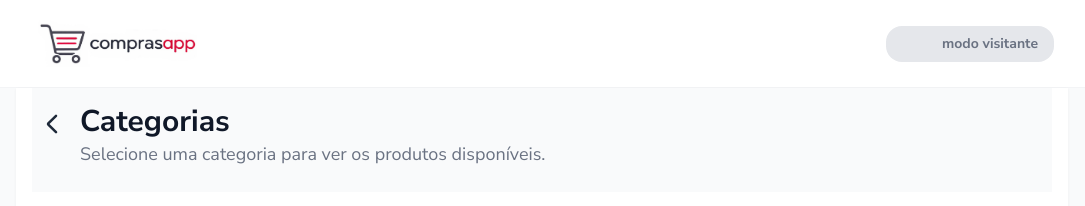
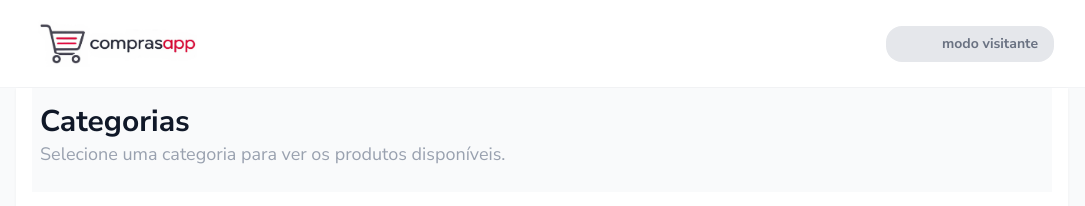
Before and after one commit to PauloHPMKT/app-comprasapp, a Vue app: page /app/categories in a window 1280 px wide. Shown: the top 206 px of the page, without its empty margins (98-1183 px from the left). Built offline with nearby package versions, Linux system fonts and the light colour scheme; no server answers; sample sign-in values are in the browser's storage; some icons are missing.

Commit message:
refactor: turn optional arrow to back navigation history

```diff
--- a/src/components/PageHeaderTitle.vue
+++ b/src/components/PageHeaderTitle.vue
@@ -4,7 +4,8 @@ import { useRouter } from 'vue-router';
 
 interface PageHeaderTitleProps {
   title: string;
-  subtitle: string;
+  subtitle?: string;
+  hasBackNavigationArrow?: boolean;
 }
 defineProps<PageHeaderTitleProps>();
 
@@ -19,6 +20,7 @@ function backToDashboard() {
   <div class="flex px-2 py-4 sm:pb-0 gap-4 bg-gray-50">
     <Icon
       icon="material-symbols:arrow-back-ios-new-rounded"
+      v-if="hasBackNavigationArrow"
       class="text-gray-800 font-extrabold cursor-pointer mt-2"
       width="24"
       height="24"
@@ -26,7 +28,7 @@ function backToDashboard() {
     />
     <div class="flex flex-col">
       <h2 class="text-[20px] sm:text-3xl font-extrabold">{{ title }}</h2>
-      <p class="text-gray-500 mb-0 sm:mb-6 text-[14px] sm:text-lg">
+      <p class="text-gray-400 mb-0 sm:mb-6 text-[14px] sm:text-lg">
         {{ subtitle }}
       </p>
     </div>
```
